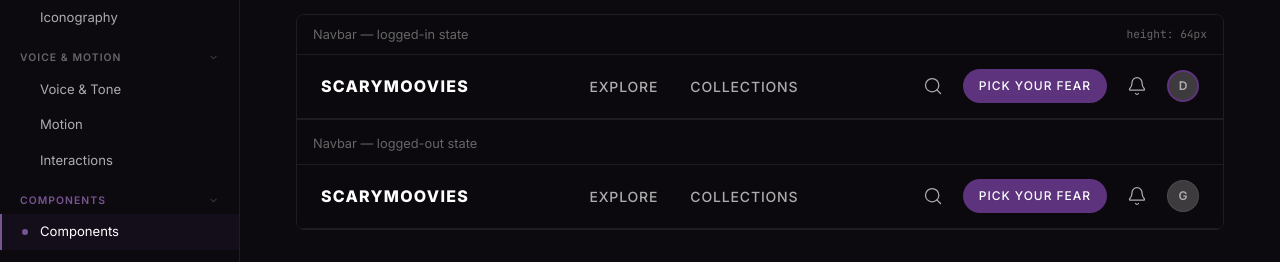
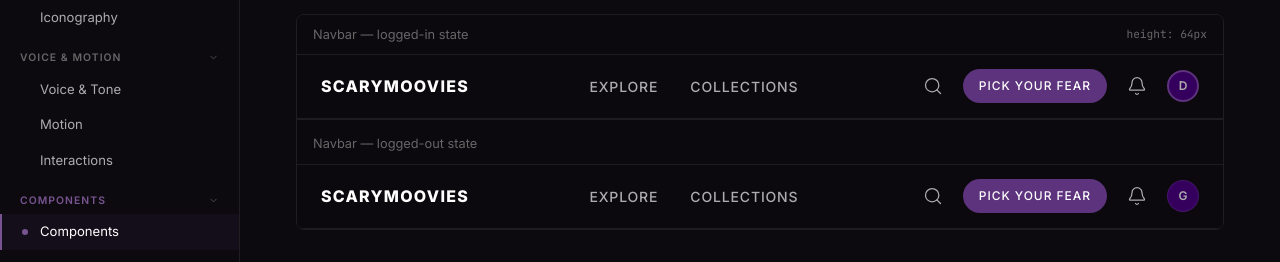
Before and after one commit to davidvlucca/scarymoovies-brand-system, a Next.js app: page /components in a window 1280 px wide. Shown: the part 432-694 px from the top of the page. Built offline with nearby package versions, Linux system fonts and the light colour scheme.

Commit message:
fix(user-avatar): fallback bg --bg-elevated → --purple-500
Initials fallback was rendering on a neutral grey surface; kit spec
uses the brand purple so avatars read as intentional, not broken images.

```diff
--- a/components/brand/user-avatar.tsx
+++ b/components/brand/user-avatar.tsx
@@ -43,7 +43,7 @@ export function UserAvatar({
         overflow: "hidden",
         flexShrink: 0,
         position: "relative",
-        backgroundColor: "var(--bg-elevated)",
+        backgroundColor: "var(--purple-500)",
         border: ring
           ? "2px solid var(--accent-primary)"
           : "1px solid var(--border-subtle)",
```
